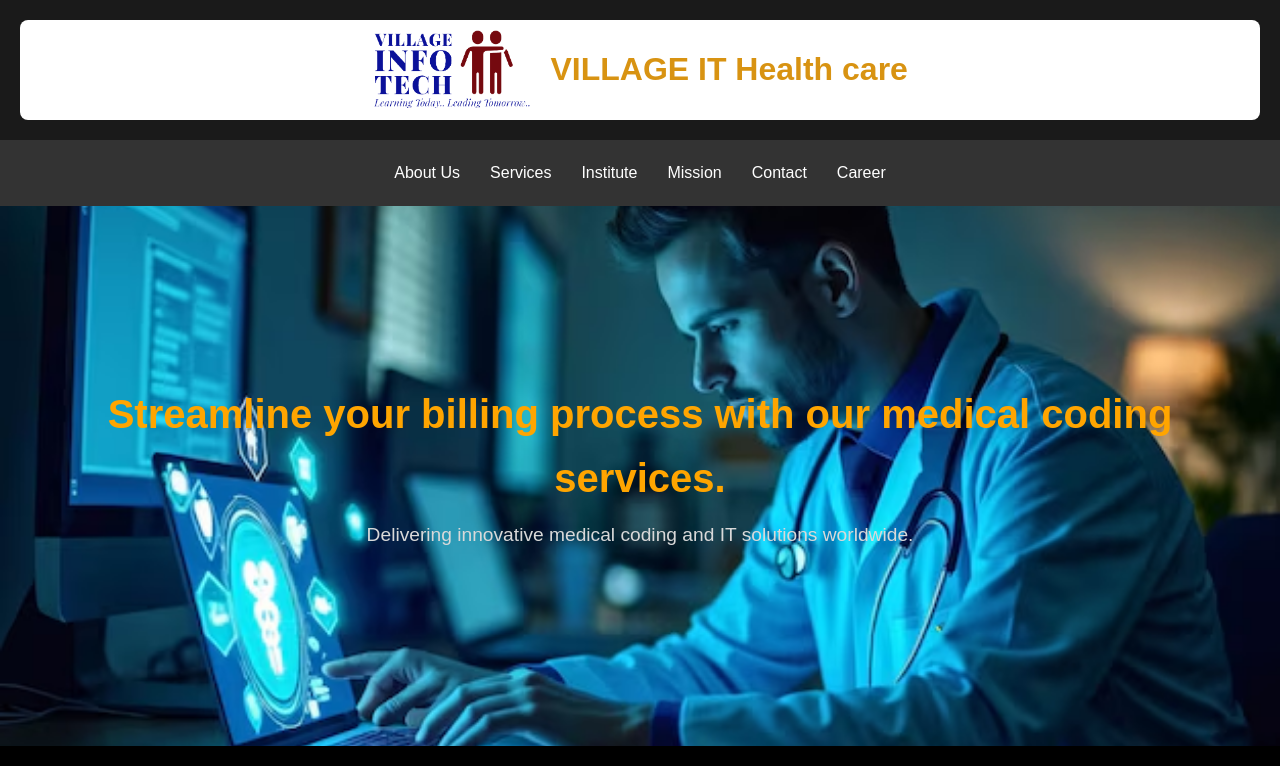
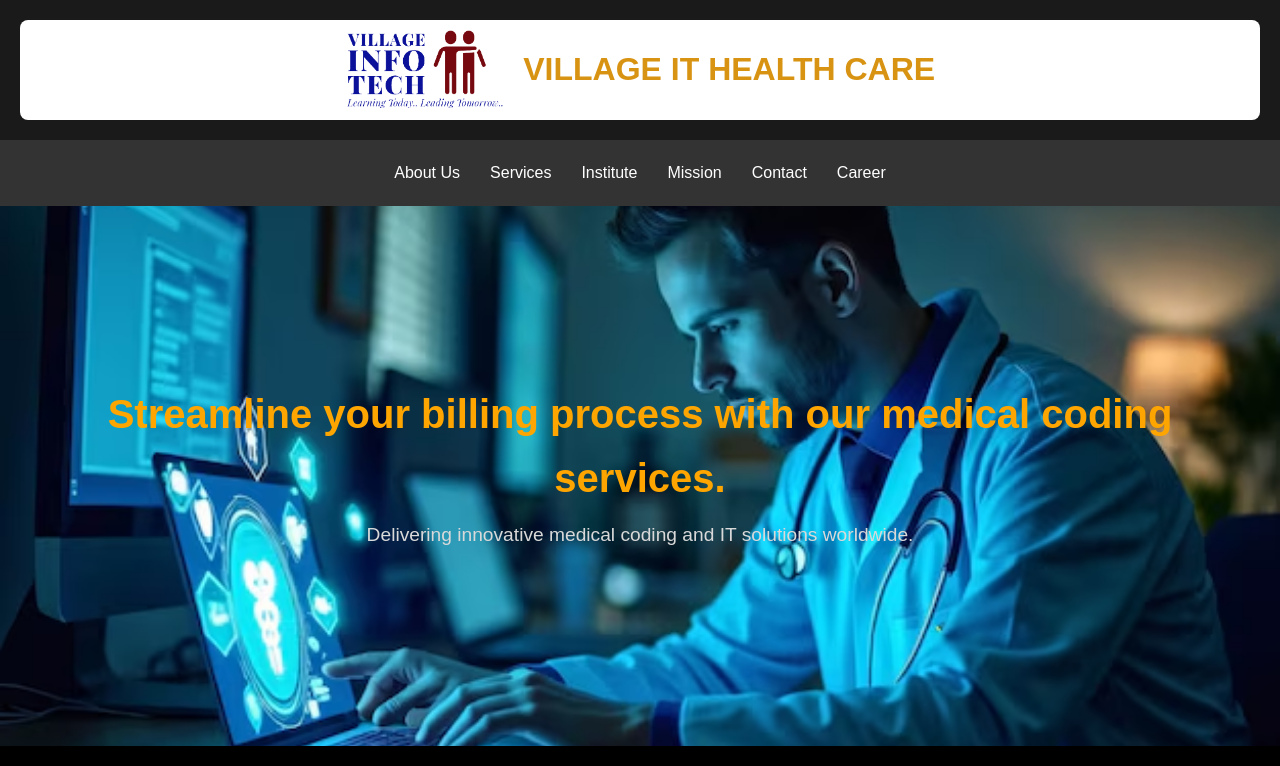
Before and after one commit to Azhagesanvinoth/villageinfotech.io, a plain HTML site: page index.html in a window 1280 px wide. Shown: the top 766 px of the page. Drawn offline with Linux system fonts and the light colour scheme.

Commit message:
Update index.html

```diff
--- a/index.html
+++ b/index.html
@@ -216,7 +216,7 @@
   <header>
     <div class="header-content">
       <img src="Original_Color_Logo.png" alt="Village Info Tech Logo">
-      <h1>VILLAGE IT Health care</h1>
+      <h1>VILLAGE IT HEALTH CARE</h1>
     </div>
   </header>
 
```
